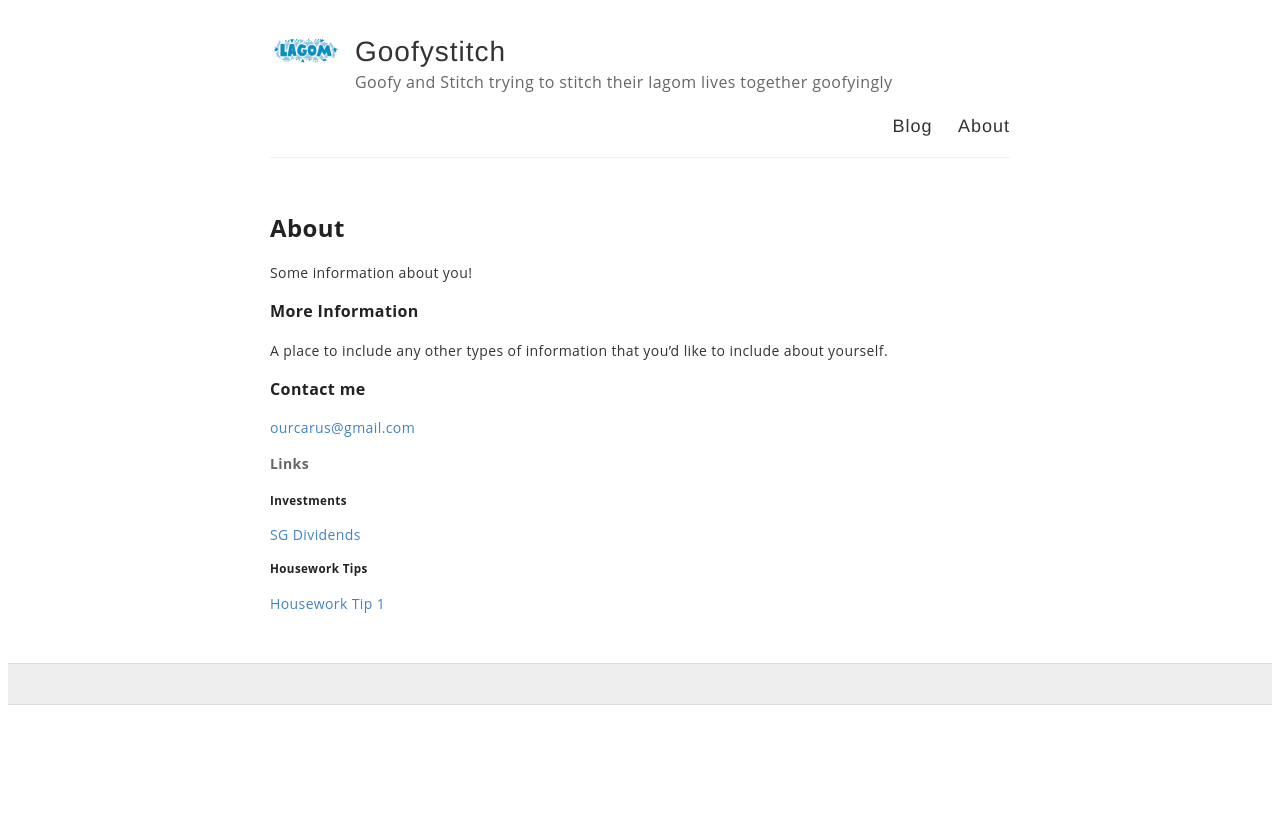
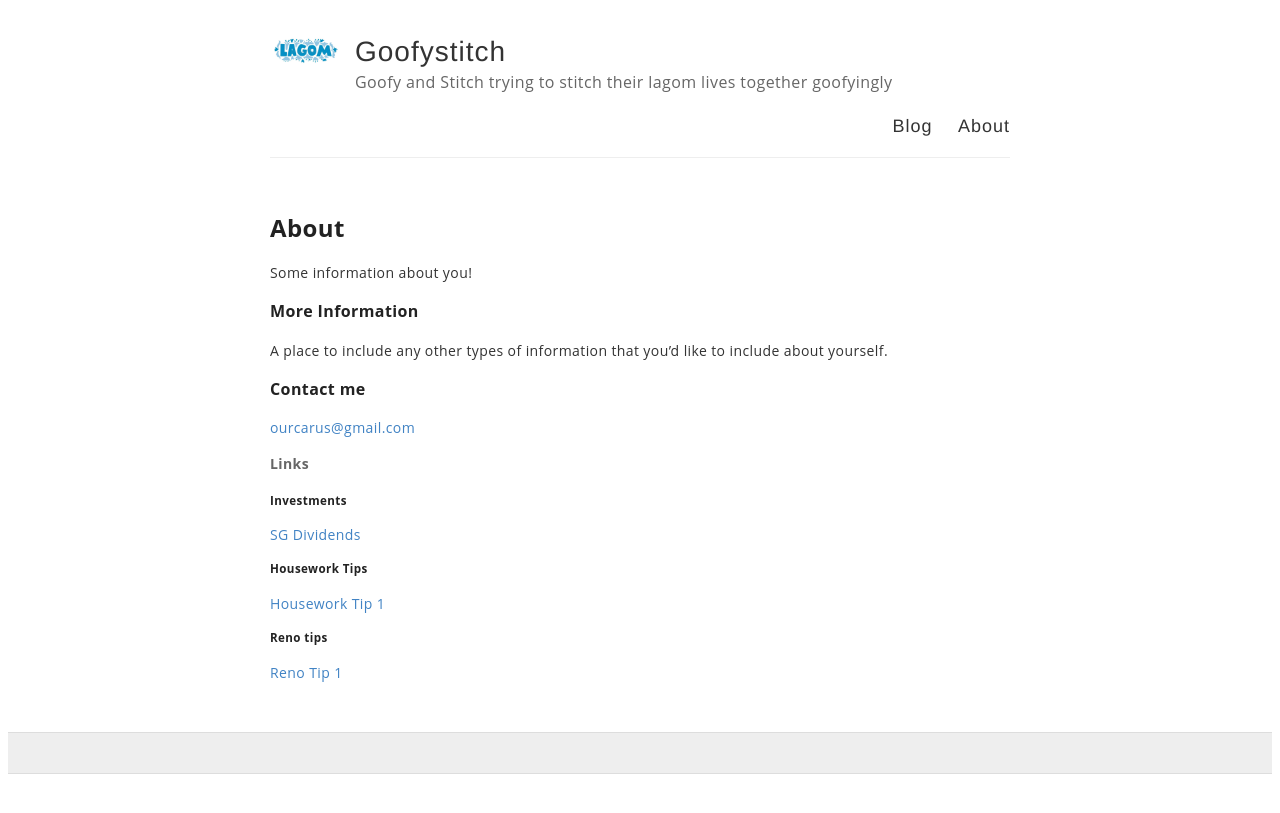
Before and after one commit to ourcarus/casadelagom, a Jekyll site: the page built from about.md, in a window 1280 px wide. Shown: the top 813 px of the page. Built offline with Jekyll 4.4.1, drawn with Linux system fonts in a browser that asks for light colours.

Commit message:
Update about.md

```diff
--- a/about.md
+++ b/about.md
@@ -21,3 +21,6 @@ A place to include any other types of information that you'd like to include abo
 
 ##### Housework Tips
 <a href="https://fb.watch/6mbqFwa3u0/" target="_blank">Housework Tip 1</a>
+
+##### Reno tips
+<a href="https://fb.watch/76ZkGyyxE8/" target="_blank">Reno Tip 1</a>
```
